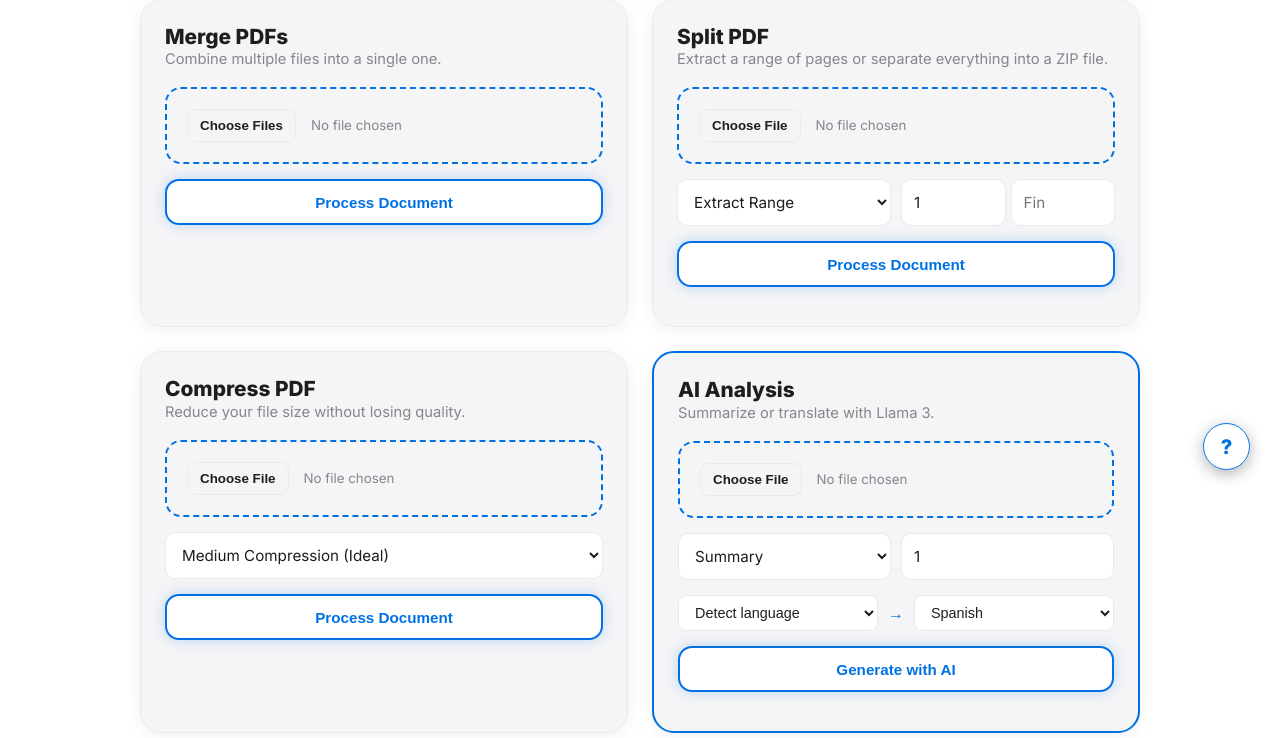
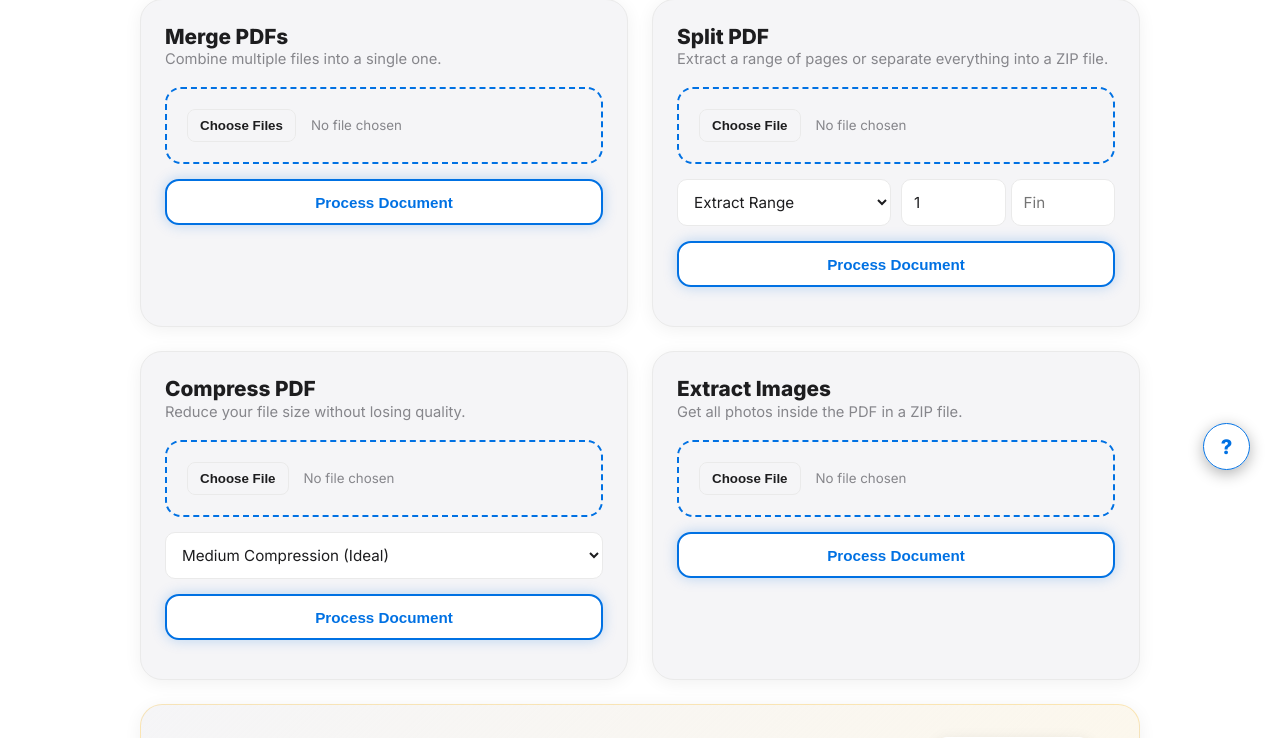
Before and after one commit to luisjoselares/pdf-quick, a Flask app: page /ia-pdf in a window 1280 px wide. Shown: the part 300-1038 px from the top of the page. Run offline with Flask 3, Linux system fonts and the light colour scheme; some libraries are stand-ins or nearby versions.

Commit message:
eliminacion IA

```diff
--- a/static/style.css
+++ b/static/style.css
@@ -112,23 +112,6 @@ html, body {
     font-family: inherit;
     margin-bottom: 15px;
     box-sizing: border-box;
-}
-
-.lang-select {
-    background: var(--bg-app);
-    color: var(--text-main);
-    border: 1px solid var(--border);
-    padding: 8px 12px;
-    border-radius: 8px;
-    font-size: 0.9rem;
-    outline: none;
-    cursor: pointer;
-    flex: 1;
-    transition: border-color 0.3s;
-}
-
-.lang-select:focus {
-    border-color: var(--accent);
 }
 
 /* ─── FILE UPLOADER ─── */
--- a/templates/index.html
+++ b/templates/index.html
@@ -100,45 +100,6 @@
             <div id="comp-msg" class="status-msg"></div>
         </section>
 
-        <section class="st-card" data-category="principales">
-            <h2 data-i18n="ai_title">Analizar con IA</h2>
-            <p class="tool-description" data-i18n="ai_desc">Resumen o traducción con Llama 3.</p>
-            <form id="ai-form">
-                <input type="file" id="ai-in" name="file" accept=".pdf" class="st-uploader">
-                <div class="grid-2">
-                    <select id="ai-action" name="ai_action" class="st-input">
-                        <option value="resumen" data-i18n="ai_sum">Resumen</option>
-                        <option value="puntos_clave" data-i18n="ai_key">Puntos Clave</option>
-                        <option value="traduccion" data-i18n="ai_trans">Traducir (ES-EN)</option>
-                    </select>
-                    <input type="text" id="ai-pages" name="pages" placeholder="Páginas (ej: 1,2)" value="1" class="st-input" data-i18n-placeholder="placeholder_pages">
-                </div>
-                <div class="ai-controls" style="display: flex; gap: 10px; margin-bottom: 15px; align-items: center;">
-                    <select id="source-lang" name="source_lang" class="lang-select">
-                        <option value="auto" data-i18n="lang_auto">Detectar idioma</option>
-                        <option value="Spanish" data-i18n="lang_es">Español</option>
-                        <option value="English" data-i18n="lang_en">Inglés</option>
-                        <option value="Portuguese" data-i18n="lang_pt">Portugués</option>
-                        <option value="French" data-i18n="lang_fr">Francés</option>
-                        <option value="German" data-i18n="lang_de">Alemán</option>
-                        <option value="Italian" data-i18n="lang_it">Italiano</option>
-                    </select>
-
-                    <span style="color: var(--accent);">→</span>
-
-                    <select id="target-lang" name="target_lang" class="lang-select">
-                        <option value="English" data-i18n="lang_en">Inglés</option>
-                        <option value="Spanish" selected data-i18n="lang_es">Español</option>
-                        <option value="Portuguese" data-i18n="lang_pt">Portugués</option>
-                        <option value="French" data-i18n="lang_fr">Francés</option>
-                        <option value="German" data-i18n="lang_de">Alemán</option>
-                        <option value="Italian" data-i18n="lang_it">Italiano</option>
-                    </select>
-                </div>
-                <button type="button" id="ai-btn" class="st-btn-primary" data-i18n="btn_ai">Generar con IA</button>
-                <div id="ai-msg" class="status-msg"></div>
-            </form>
-        </section>
 
         <section class="st-card hidden-card" data-category="extras">
             <h2 data-i18n="conv_title">Conversor Universal</h2>
@@ -241,13 +202,6 @@
                 "donate_desc": "Maintaining servers and AI engines costs money. If this tool saved you time, consider supporting the project.",
                 "btn_kofi": "Buy me a coffee on Ko-fi",
                 "donate_qr": "Or scan the QR code to donate via <strong>Binance Pay</strong>.",
-                "lang_auto": "Detect language",
-                "lang_es": "Spanish",
-                "lang_en": "English",
-                "lang_pt": "Portuguese",
-                "lang_fr": "French",
-                "lang_de": "German",
-                "lang_it": "Italian",
                 "faq_title": "Frequently Asked Questions",
                 "faq_q1": "Is it safe to use PDF QU⚡CK?",
                 "faq_a1": "Yes. Processing is ephemeral: your files are handled in RAM and deleted automatically after download.",
@@ -306,13 +260,6 @@
                 "donate_desc": "Manter os servidores e as IAs tem um custo. Se esta ferramenta economizou seu tempo, considere apoiar o projeto.",
                 "btn_kofi": "Pague-me um café no Ko-fi",
                 "donate_qr": "Ou escaneie o código QR para doar via <strong>Binance Pay</strong>.",
-                "lang_auto": "Detectar idioma",
-                "lang_es": "Espanhol",
-                "lang_en": "Inglês",
-                "lang_pt": "Português",
-                "lang_fr": "Francês",
-                "lang_de": "Alemão",
-                "lang_it": "Italiano",
                 "faq_title": "Perguntas Frequentes",
                 "faq_q1": "É seguro usar o PDF QU⚡CK?",
                 "faq_a1": "Sim. O processamento é efêmero: seus arquivos são manipulados na RAM e excluídos automaticamente após o download.",
@@ -371,13 +318,6 @@
                 "donate_desc": "L'entretien des serveurs et de l'IA a un coût. Si cet outil vous a fait gagner du temps, pensez à soutenir le projet.",
                 "btn_kofi": "Offrez-moi un café sur Ko-fi",
                 "donate_qr": "Ou scannez le code QR pour faire un don via Binance Pay.",
-                "lang_auto": "Détecter la langue",
-                "lang_es": "Espagnol",
-                "lang_en": "Anglais",
-                "lang_pt": "Portugais",
-                "lang_fr": "Français",
-                "lang_de": "Allemand",
-                "lang_it": "Italien",
                 "faq_title": "Questions Fréquentes",
                 "faq_q1": "Est-il sûr d'utiliser PDF QU⚡CK ?",
                 "faq_a1": "Oui. Le traitement est éphémère : vos fichiers sont traités en RAM et supprimés automatiquement après le téléchargement.",
@@ -449,7 +389,6 @@ document.addEventListener('DOMContentLoaded', () => {
             'merge': { tab: 'principales', btnIdx: 0, targetId: 'merge-btn' },
             'split': { tab: 'principales', btnIdx: 0, targetId: 'split-btn' },
             'compress': { tab: 'principales', btnIdx: 0, targetId: 'comp-btn' },
-            'ai': { tab: 'principales', btnIdx: 0, targetId: 'ai-btn' },
             'conv': { tab: 'extras', btnIdx: 1, targetId: 'conv-btn' },
             'sec': { tab: 'extras', btnIdx: 1, targetId: 'sec-btn' },
             'extract_images': { tab: 'principales', btnIdx: 0, targetId: 'extimg-btn' }
@@ -557,14 +496,6 @@ document.getElementById('comp-btn').onclick = () => {
 };
 
 /* --- INTELIGENCIA ARTIFICIAL & CONVERSIÓN --- */
-document.getElementById('ai-btn').onclick = () => {
-    const file = document.getElementById('ai-in').files[0];
-    if(!file) return alert(t_msg("alert_file", "Selecciona un archivo"));
-    const form = document.getElementById('ai-form');
-    const fd = new FormData(form);
-    procesar('ai-btn', 'ai-msg', '/api/ai-process', fd, 'IA_Analisis.pdf');
-};
-
 document.getElementById('conv-btn').onclick = () => {
     const files = document.getElementById('conv-in').files;
     const action = document.getElementById('conv-action').value;
```
Also changed, not shown: static/sitemap.xml (+0 -9 lines).
